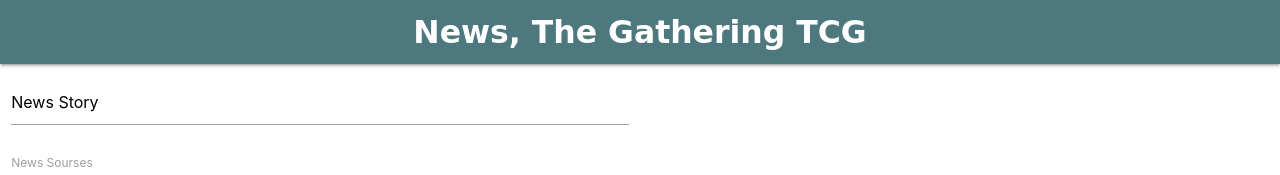
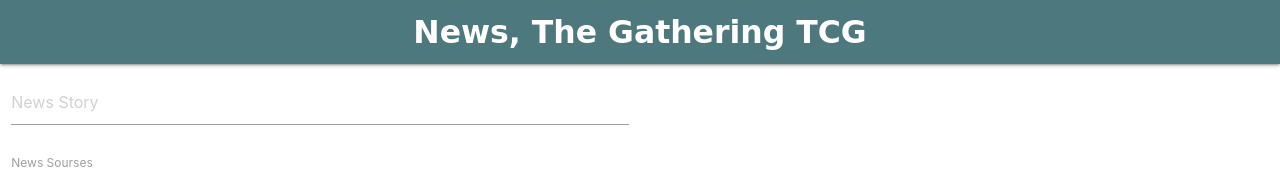
Before and after one commit to lordgeer/Project-1-Group-8, a plain HTML site: page index.html in a window 1280 px wide. Shown: the top 175 px of the page. Drawn offline with nearby package versions, Linux system fonts and the light colour scheme.

Commit message:
added placeholder

```diff
--- a/index.html
+++ b/index.html
@@ -16,7 +16,7 @@
         <body>
             <div class="row">
                 <div class="input-field col s6">
-                  <input value="News Story" id="keyword" type="text" class="validate">
+                  <input placeholder="News Story" id="keyword" type="text" class="validate">
                   <label class="active" for="first_name2">
                 </div>
               </div>
```
